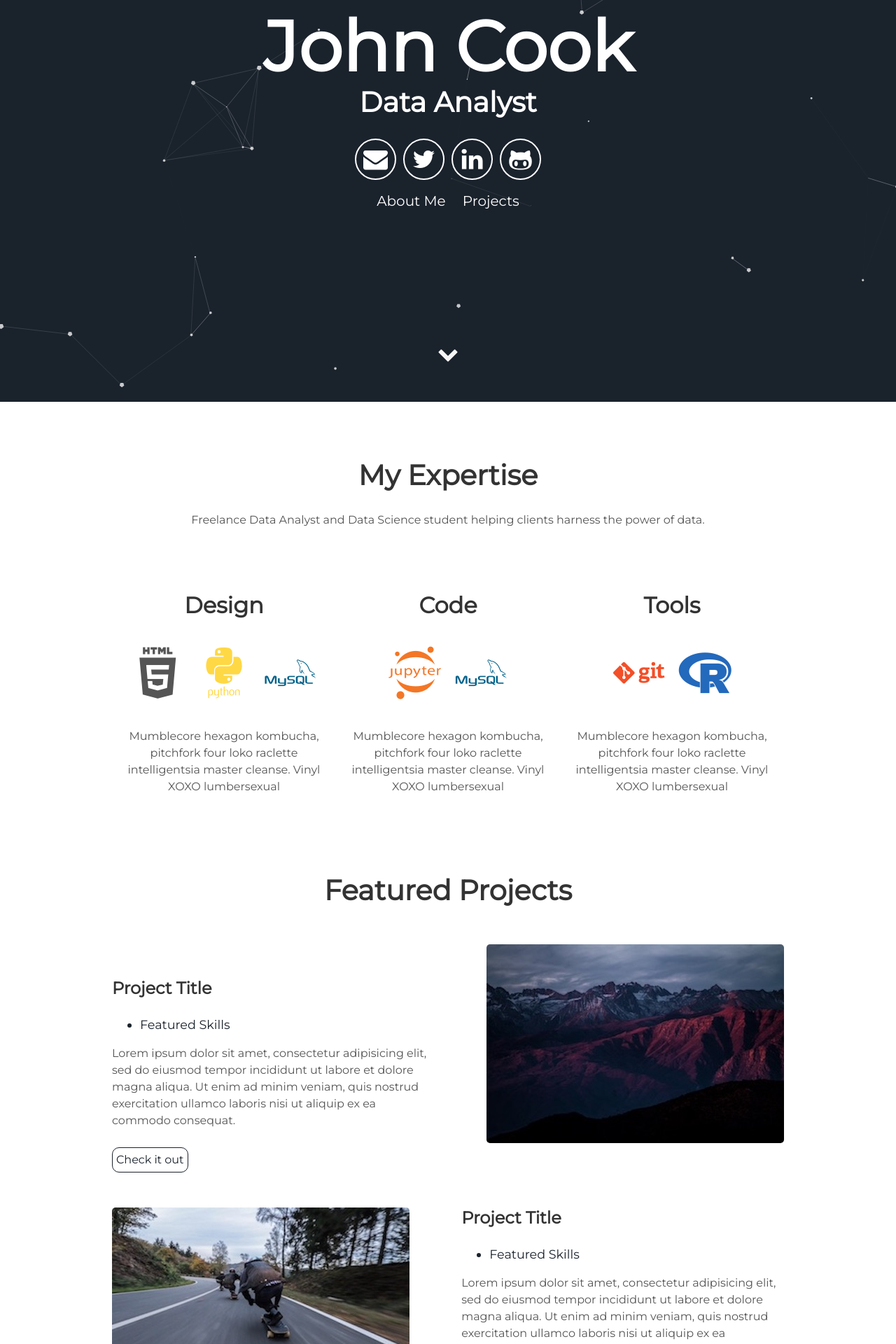
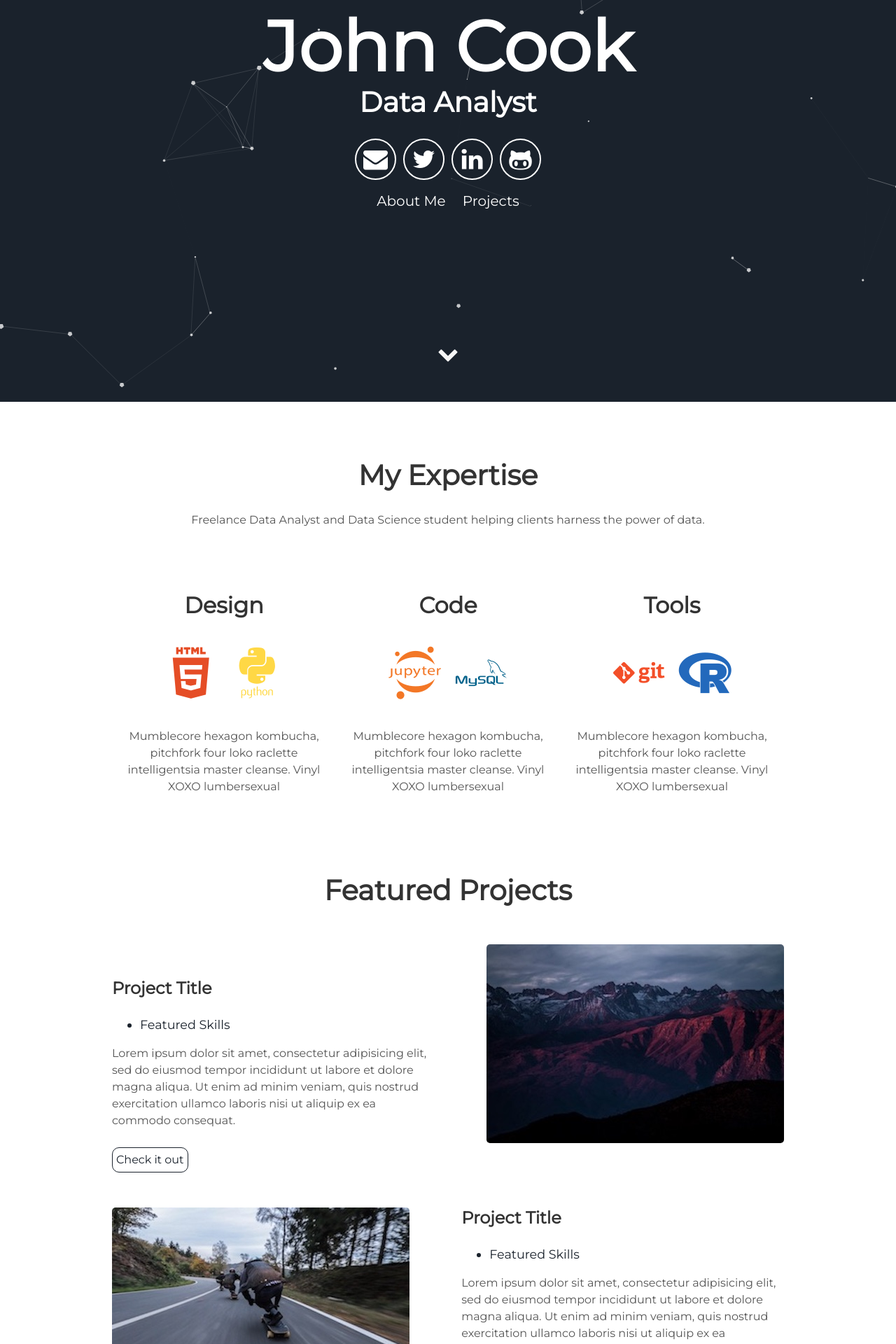
Before and after one commit to johngncook/Analytics-Portfolio, a Jekyll site: the page built from index.html, in a window 1280 px wide. Shown: the part 326-2246 px from the top of the page at 70% size. Built offline with Jekyll 4.4.1, drawn with Linux system fonts in a browser that asks for light colours; nearby versions of some CDN libraries.

Commit message:
Update about.html

```diff
--- a/_includes/about.html
+++ b/_includes/about.html
@@ -5,9 +5,8 @@
   <div class="user">
     <div class="tech">
       <h2>Design</h2>
-      <i class="devicon-html5-plain-wordmark"></i>
+      <i class="devicon-html5-plain-wordmark colored"></i>
       <i class="devicon-python-plain-wordmark colored"></i>
-      <i class="devicon-mysql-plain-wordmark colored"></i>
       <p>Mumblecore hexagon kombucha, pitchfork four loko raclette intelligentsia master cleanse.
         Vinyl XOXO lumbersexual</p>
     </div>
```
